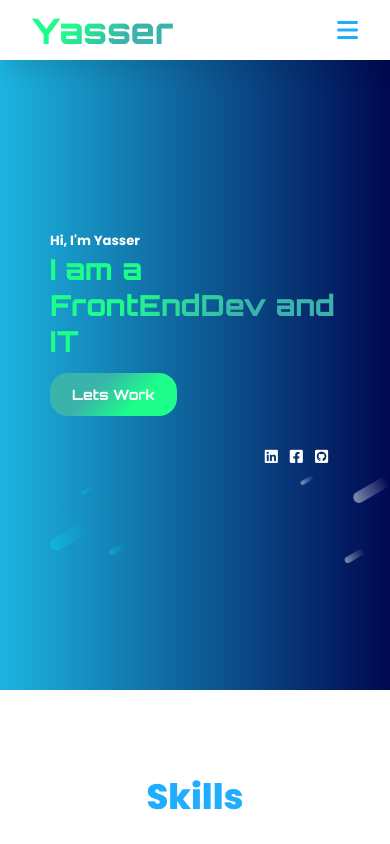
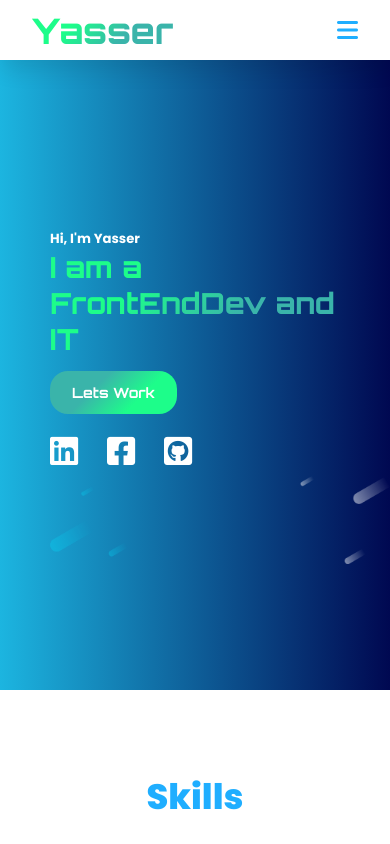
Before and after one commit to YazzerAbdalla/PortfolioReact, a React (Vite) app: page / in a window 390 px wide. Shown: the top 844 px of the page. Built offline with nearby package versions, Linux system fonts and the light colour scheme.

Commit message:
footer editing

```diff
--- a/src/components/Footer.css
+++ b/src/components/Footer.css
@@ -43,19 +43,19 @@ footer .container {
   .links {
     width: 100%;
   }
-  .links {
+  .end .links {
     display: flex;
     flex-wrap: nowrap;
     justify-content: flex-end;
     margin-right: 12px;
   }
-  .links a {
+  footer .end .links {
     font-size: 30px;
     margin-right: 12px;
   }
 }
 @media screen and (max-width: 460px) {
-  .links i {
-    font-size: 15px;
+  footer .end .links i {
+    font-size: 30px;
   }
 }
```
